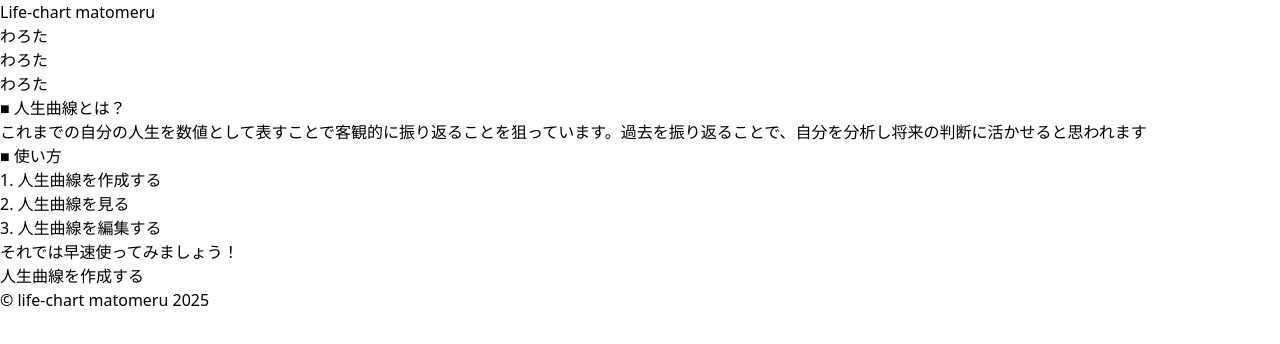
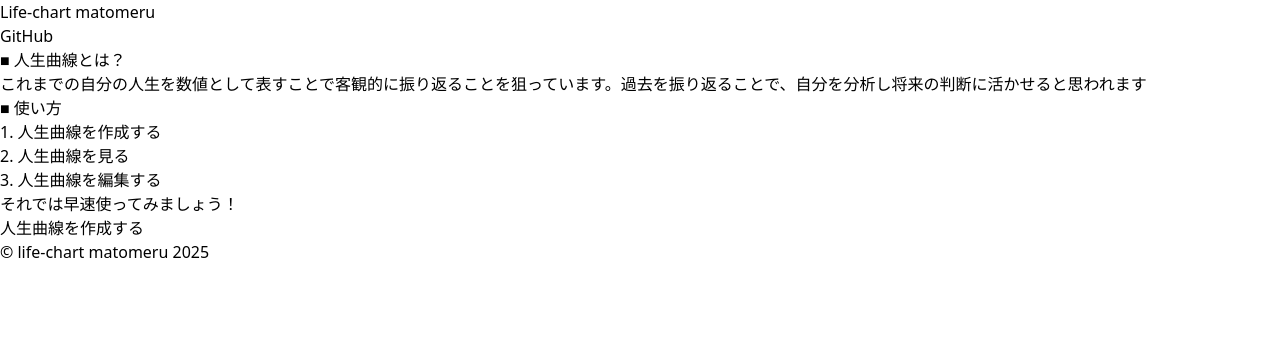
Before and after one commit to tatsu0731/life-chart-matomeru, a Next.js app: page / in a window 1280 px wide. Shown: the top 344 px of the page. Built offline with nearby package versions, Linux system fonts and the light colour scheme.

Commit message:
fix: Navigationにgithubへのリンクを追加

```diff
--- a/src/components/header.tsx
+++ b/src/components/header.tsx
@@ -7,9 +7,9 @@ export default function Header() {
                 <h1 className="text-yellow-500 text-2xl font-bold">Life-chart matomeru</h1>
             </Link>
             <ul className="flex gap-4">
-                <li>わろた</li>
-                <li>わろた</li>
-                <li>わろた</li>
+                <Link href={"https://github.com/tatsu0731/life-chart-matomeru"}>
+                    <li>GitHub</li>
+                </Link>
             </ul>
         </header>
     );
```
